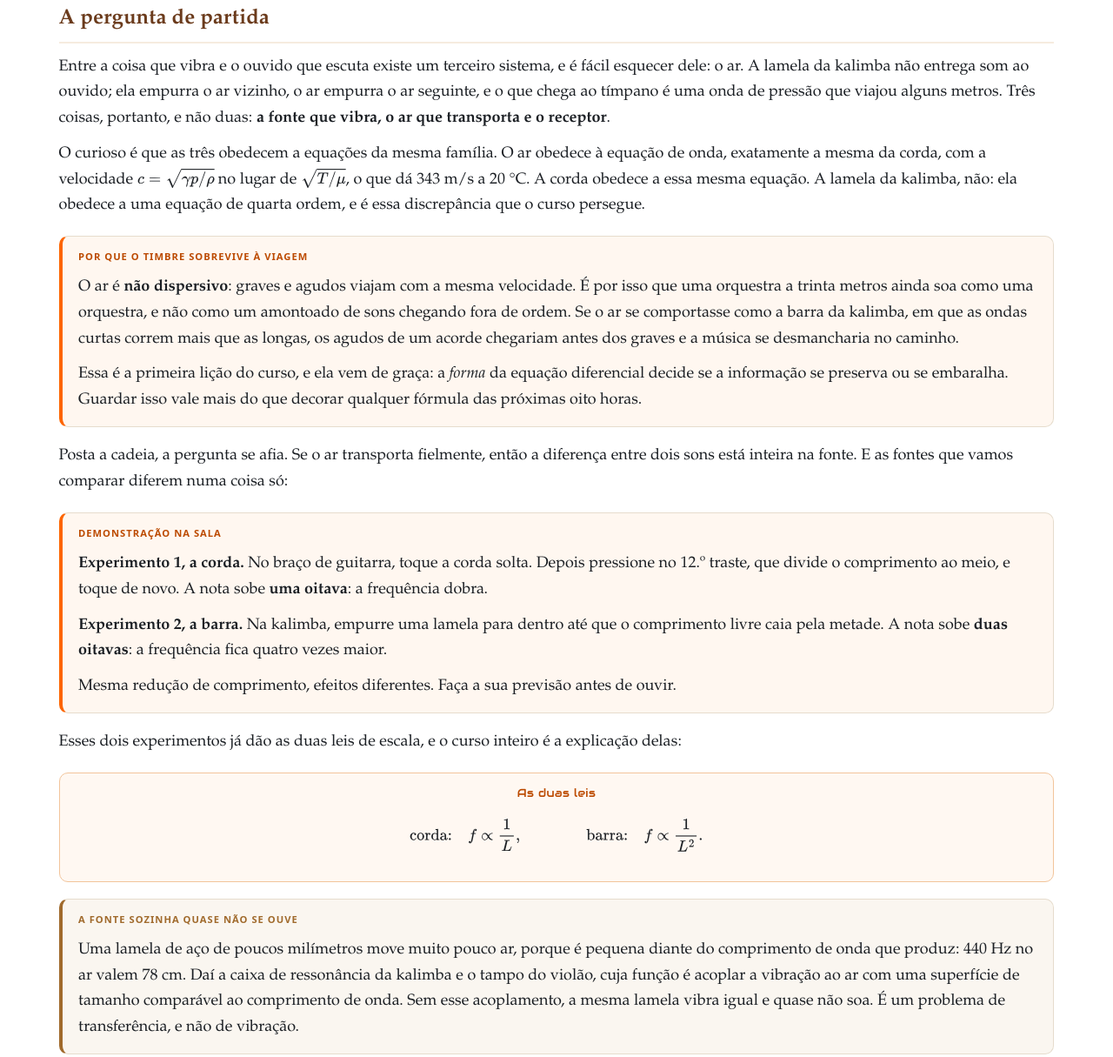
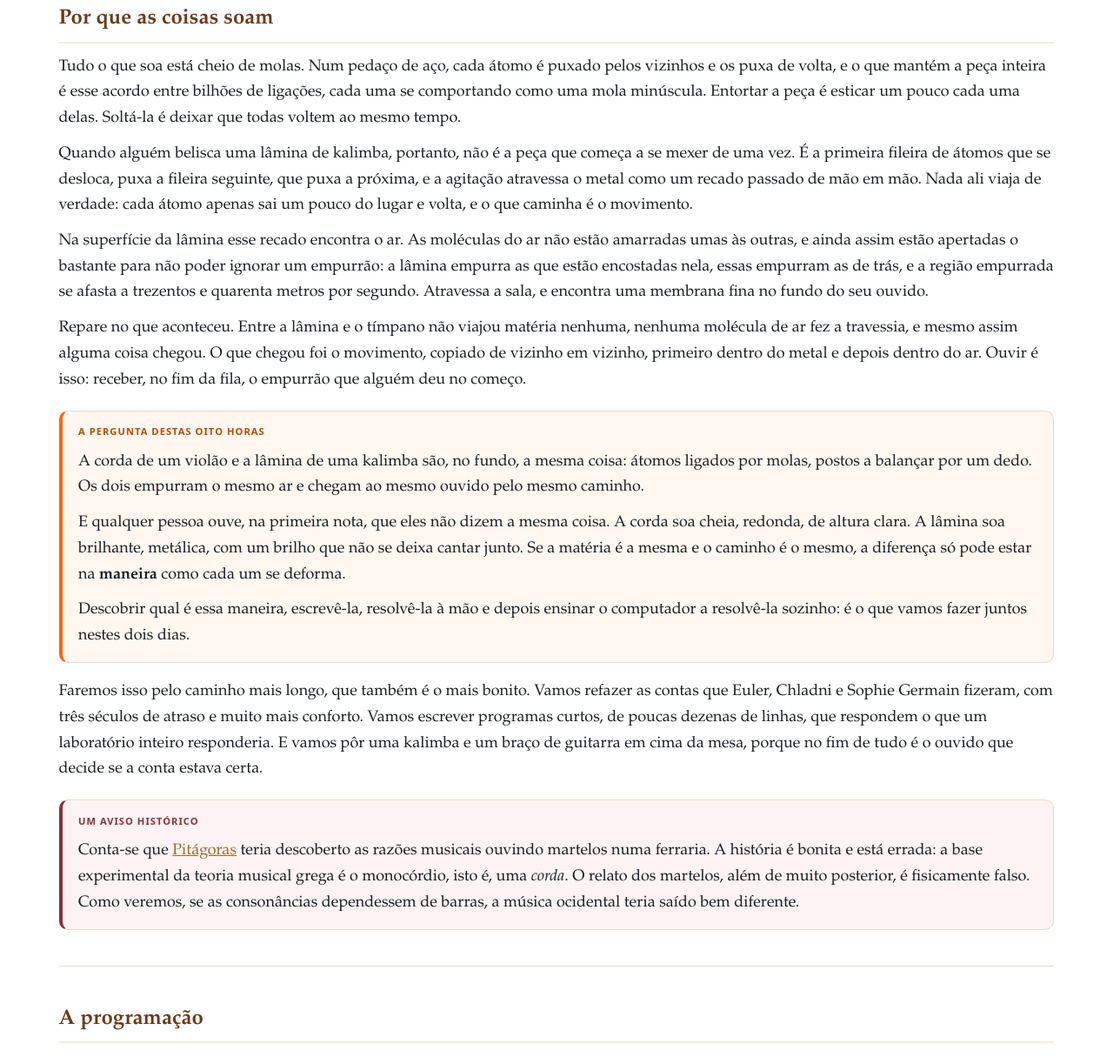
Before and after one commit to apianomorais/deformacao, a plain HTML site: page index.html in a window 1280 px wide. Shown: the part 613-1828 px from the top of the page at 87% size. Drawn offline with nearby package versions, Linux system fonts and the light colour scheme.

Commit message:
Índice: a abertura vira convite, e não aula
A capa é o que chama o público, e estava funcionando como primeira aula:
tinha velocidade do som em fórmula, dispersão, as duas leis de escala e
uma demonstração com oitavas. Tudo isso tem o seu lugar, e o lugar é
adiante.

A abertura passa a contar a história pelas moléculas. Num pedaço de aço
cada átomo é puxado pelos vizinhos, e entortar a peça é esticar bilhões
de molas minúsculas. Beliscada a lâmina, a primeira fileira de átomos
puxa a seguinte, e a agitação atravessa o metal como um recado passado de
mão em mão. Na superfície o recado encontra o ar, cujas moléculas não
estão amarradas umas às outras e ainda assim não podem ignorar um
empurrão. E então o ponto que vale guardar antes de qualquer conta: entre
a lâmina e o tímpano não viajou matéria nenhuma, nenhuma molécula fez a
travessia, e mesmo assim alguma coisa chegou.

A pergunta do curso é posta sem jargão: a corda e a lâmina são a mesma
matéria, empurram o mesmo ar e chegam ao mesmo ouvido, e qualquer pessoa
ouve que não dizem a mesma coisa. A diferença só pode estar na maneira
como cada uma se deforma.

Saem da capa a dispersão, as frequências, as leis 1/L e 1/L^2 e a
demonstração das oitavas, que já estão nos blocos 1 a 3. "As três ideias
para levar", que resumia o curso em notação de autovalores, foi para o
fim do bloco 8, que é onde o curso de fato termina.

Co-Authored-By: Claude Opus 5 <noreply@anthropic.com>
Claude-Session: https://claude.ai/code/session_01VYy9br5FFwkBtaTjGJS68d

```diff
--- a/index.html
+++ b/index.html
@@ -5,8 +5,8 @@
 <meta name="viewport" content="width=device-width, initial-scale=1">
 <title>Da kalimba à viga | Da kalimba à viga</title>
 <link rel="icon" type="image/png" href="assets/img/favicon.png">
-<link rel="stylesheet" href="assets/css/estilo.css?v=202611092019">
-<script src="assets/js/comum.js?v=202611092019"></script>
+<link rel="stylesheet" href="assets/css/estilo.css?v=202611092023">
+<script src="assets/js/comum.js?v=202611092023"></script>
 <script src="assets/js/codigo.js"></script>
 <script id="MathJax-script" async src="https://cdn.jsdelivr.net/npm/mathjax@3/es5/tex-svg.js"></script>
 </head>
@@ -52,67 +52,48 @@
     </p>
   </div>
 
-  <h2 id="pergunta">A pergunta de partida</h2>
+  <h2 id="pergunta">Por que as coisas soam</h2>
 
-  <p>Entre a coisa que vibra e o ouvido que escuta existe um terceiro sistema, e é fácil
-  esquecer dele: o ar. A lamela da kalimba não entrega som ao ouvido; ela empurra o ar
-  vizinho, o ar empurra o ar seguinte, e o que chega ao tímpano é uma onda de pressão que
-  viajou alguns metros. Três coisas, portanto, e não duas: <strong>a fonte que vibra, o ar
-  que transporta e o receptor</strong>.</p>
+  <p>Tudo o que soa está cheio de molas. Num pedaço de aço, cada átomo é puxado pelos
+  vizinhos e os puxa de volta, e o que mantém a peça inteira é esse acordo entre bilhões de
+  ligações, cada uma se comportando como uma mola minúscula. Entortar a peça é esticar um
+  pouco cada uma delas. Soltá-la é deixar que todas voltem ao mesmo tempo.</p>
 
-  <p>O curioso é que as três obedecem a equações da mesma família. O ar obedece à equação
-  de onda, exatamente a mesma da corda, com a velocidade \(c=\sqrt{\gamma p/\rho}\) no
-  lugar de \(\sqrt{T/\mu}\), o que dá 343 m/s a 20 °C. A corda obedece a essa mesma
-  equação. A lamela da kalimba, não: ela obedece a uma equação de quarta ordem, e é essa
-  discrepância que o curso persegue.</p>
+  <p>Quando alguém belisca uma lâmina de kalimba, portanto, não é a peça que começa a se
+  mexer de uma vez. É a primeira fileira de átomos que se desloca, puxa a fileira seguinte,
+  que puxa a próxima, e a agitação atravessa o metal como um recado passado de mão em mão.
+  Nada ali viaja de verdade: cada átomo apenas sai um pouco do lugar e volta, e o que
+  caminha é o movimento.</p>
+
+  <p>Na superfície da lâmina esse recado encontra o ar. As moléculas do ar não estão
+  amarradas umas às outras, e ainda assim estão apertadas o bastante para não poder ignorar
+  um empurrão: a lâmina empurra as que estão encostadas nela, essas empurram as de trás, e a
+  região empurrada se afasta a trezentos e quarenta metros por segundo. Atravessa a sala, e
+  encontra uma membrana fina no fundo do seu ouvido.</p>
+
+  <p>Repare no que aconteceu. Entre a lâmina e o tímpano não viajou matéria nenhuma, nenhuma
+  molécula de ar fez a travessia, e mesmo assim alguma coisa chegou. O que chegou foi o
+  movimento, copiado de vizinho em vizinho, primeiro dentro do metal e depois dentro do ar.
+  Ouvir é isso: receber, no fim da fila, o empurrão que alguém deu no começo.</p>
 
   <div class="bloco fisica">
-    <span class="rotulo">Por que o timbre sobrevive à viagem</span>
-    <p>O ar é <strong>não dispersivo</strong>: graves e agudos viajam com a mesma
-    velocidade. É por isso que uma orquestra a trinta metros ainda soa como uma orquestra,
-    e não como um amontoado de sons chegando fora de ordem. Se o ar se comportasse como a
-    barra da kalimba, em que as ondas curtas correm mais que as longas, os agudos de um
-    acorde chegariam antes dos graves e a música se desmancharia no caminho.</p>
-    <p>Essa é a primeira lição do curso, e ela vem de graça: a <em>forma</em> da equação
-    diferencial decide se a informação se preserva ou se embaralha. Guardar isso vale mais
-    do que decorar qualquer fórmula das próximas oito horas.</p>
+    <span class="rotulo">A pergunta destas oito horas</span>
+    <p>A corda de um violão e a lâmina de uma kalimba são, no fundo, a mesma coisa: átomos
+    ligados por molas, postos a balançar por um dedo. Os dois empurram o mesmo ar e chegam
+    ao mesmo ouvido pelo mesmo caminho.</p>
+    <p>E qualquer pessoa ouve, na primeira nota, que eles não dizem a mesma coisa. A corda
+    soa cheia, redonda, de altura clara. A lâmina soa brilhante, metálica, com um brilho que
+    não se deixa cantar junto. Se a matéria é a mesma e o caminho é o mesmo, a diferença só
+    pode estar na <strong>maneira</strong> como cada um se deforma.</p>
+    <p>Descobrir qual é essa maneira, escrevê-la, resolvê-la à mão e depois ensinar o
+    computador a resolvê-la sozinho: é o que vamos fazer juntos nestes dois dias.</p>
   </div>
 
-  <p>Posta a cadeia, a pergunta se afia. Se o ar transporta fielmente, então a diferença
-  entre dois sons está inteira na fonte. E as fontes que vamos comparar diferem numa coisa
-  só:</p>
-
-  <div class="bloco fisica">
-    <span class="rotulo">Demonstração na sala</span>
-    <p><strong>Experimento 1, a corda.</strong> No braço de guitarra, toque a corda solta.
-    Depois pressione no 12.º traste, que divide o comprimento ao meio, e toque de novo. A
-    nota sobe <strong>uma oitava</strong>: a frequência dobra.</p>
-    <p><strong>Experimento 2, a barra.</strong> Na kalimba, empurre uma lamela para dentro
-    até que o comprimento livre caia pela metade. A nota sobe <strong>duas oitavas</strong>:
-    a frequência fica quatro vezes maior.</p>
-    <p>Mesma redução de comprimento, efeitos diferentes. Faça a sua previsão antes de
-    ouvir.</p>
-  </div>
-
-  <p>Esses dois experimentos já dão as duas leis de escala, e o curso inteiro é a explicação
-  delas:</p>
-
-  <div class="destaque">
-    <span class="anuncio">As duas leis</span>
-    \[\text{corda:}\quad f\propto\frac{1}{L},
-    \qquad\qquad
-    \text{barra:}\quad f\propto\frac{1}{L^2}.\]
-  </div>
-
-  <div class="bloco cuidado">
-    <span class="rotulo">A fonte sozinha quase não se ouve</span>
-    <p>Uma lamela de aço de poucos milímetros move muito pouco ar, porque é pequena diante
-    do comprimento de onda que produz: 440 Hz no ar valem 78 cm. Daí a caixa de ressonância
-    da kalimba e o tampo do violão, cuja função é acoplar a vibração ao ar com uma
-    superfície de tamanho comparável ao comprimento de onda. Sem esse acoplamento, a mesma
-    lamela vibra igual e quase não soa. É um problema de transferência, e não de
-    vibração.</p>
-  </div>
+  <p>Faremos isso pelo caminho mais longo, que também é o mais bonito. Vamos refazer as
+  contas que Euler, Chladni e Sophie Germain fizeram, com três séculos de atraso e muito
+  mais conforto. Vamos escrever programas curtos, de poucas dezenas de linhas, que respondem
+  o que um laboratório inteiro responderia. E vamos pôr uma kalimba e um braço de guitarra
+  em cima da mesa, porque no fim de tudo é o ouvido que decide se a conta estava certa.</p>
 
   <div class="bloco alerta">
     <span class="rotulo">Um aviso histórico</span>
@@ -227,19 +208,6 @@
     arquivo continuar sendo um programa de verdade.</p>
   </div>
 
-  <h2 id="tres">As três ideias para levar</h2>
-
-  <ol>
-    <li><strong>Dispersão separa corda de barra.</strong> A corda tem \(\omega\propto k\) e
-    sobretons harmônicos; a barra tem \(\omega\propto k^2\) e sobretons inarmônicos. Daí o
-    som, daí as leis \(1/L\) e \(1/L^2\).</li>
-    <li><strong>Frequência natural é um problema de autovalores.</strong> Seja no papel, com
-    a equação característica, seja no computador, com
-    \(\Ten{K}\vet{\phi}=\omega^2\Ten{M}\vet{\phi}\).</li>
-    <li><strong>O método dos elementos finitos é como se resolve quando não há fórmula.</strong>
-    E quase nunca há.</li>
-  </ol>
-
   <h3>Para continuar</h3>
 
   <ul>
@@ -271,6 +239,6 @@
   Laboratório de Física Computacional Aplicada (LFCA) · Universidade Regional do Cariri</p>
 </footer>
 
-<script src="assets/js/widgets.js?v=202611092019"></script>
+<script src="assets/js/widgets.js?v=202611092023"></script>
 </body>
 </html>
```
Also changed, not shown: apendices.html (+3 -3 lines), bloco1.html (+3 -3 lines), bloco2.html (+3 -3 lines), bloco3.html (+3 -3 lines), bloco4.html (+3 -3 lines), bloco5.html (+3 -3 lines), bloco6.html (+3 -3 lines), bloco7.html (+3 -3 lines), bloco8.html (+18 -3 lines).
